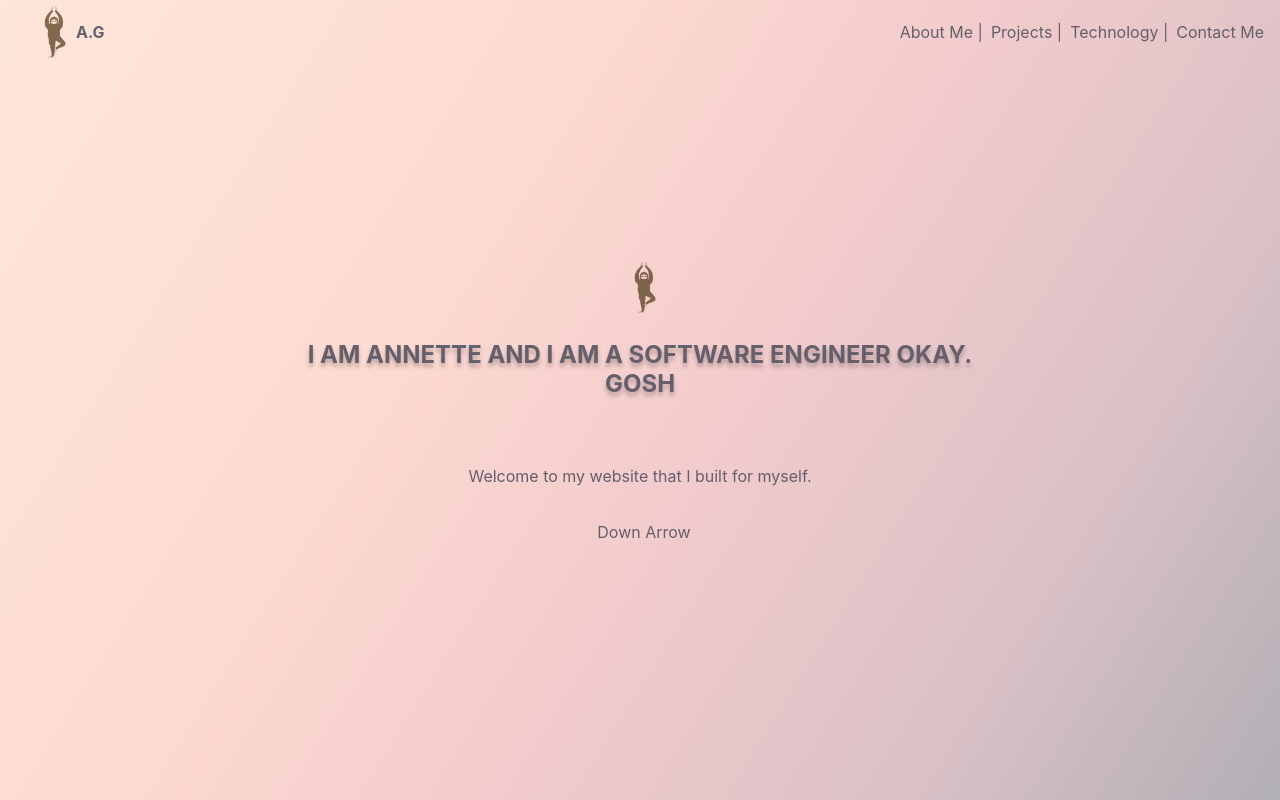
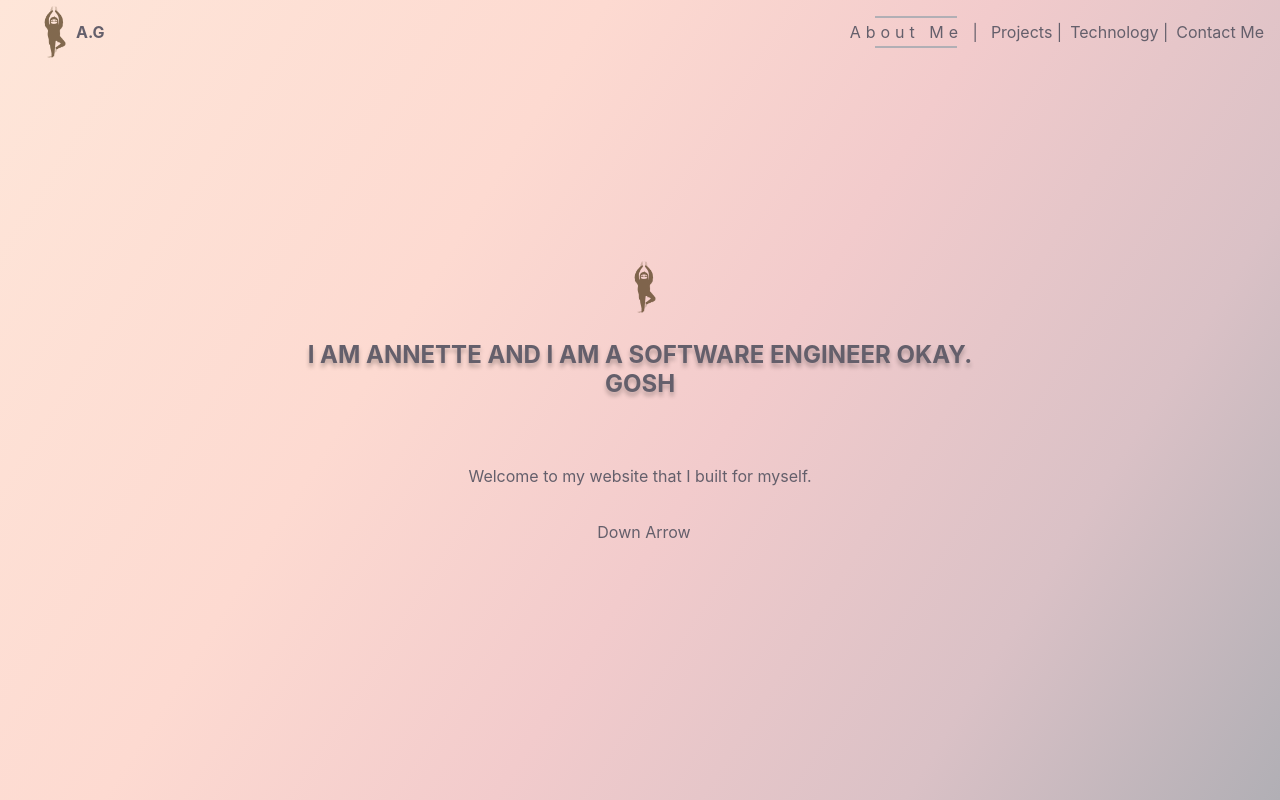
Before and after one commit to annette-graham/annette-graham.github.io, a React (Create React App) app: page / in a window 1280 px wide. In both pictures the pointer is over the link "About Me |". Shown: the top 800 px of the page. Built offline with nearby package versions, Linux system fonts and the light colour scheme.

Commit message:
animated links

```diff
--- a/src/components/molecules/Header/_styles.scss
+++ b/src/components/molecules/Header/_styles.scss
@@ -17,6 +17,45 @@
   margin-block-end: 0.3em;
 }
 
+.header-link:hover,
+.header-link:before {
+  letter-spacing: 0;
+}
+
+.header-link:hover,
+.header-link:active {
+  letter-spacing: 5px;
+  transition: letter-spacing 350ms ease;
+}
+
+.header-link:after,
+.header-link:before {
+  backface-visibility: hidden;
+  border: 1px solid rgba(#b1afb5, 0);
+  bottom: 0px;
+  content: " ";
+  display: block;
+  margin: 4px auto;
+  position: relative;
+  transition: all 800ms ease;
+  width: 0;
+}
+
+.header-link:hover:after,
+.header-link:hover:before {
+  backface-visibility: hidden;
+  border-color: #b1afb5;
+  transition: width 350ms ease;
+  width: 60%;
+}
+
+.header-link:hover:before {
+  bottom: auto;
+  top: 0;
+  width: 60%;
+}
+
+
 .sticky {
   position: fixed;
   left: 0;
```
